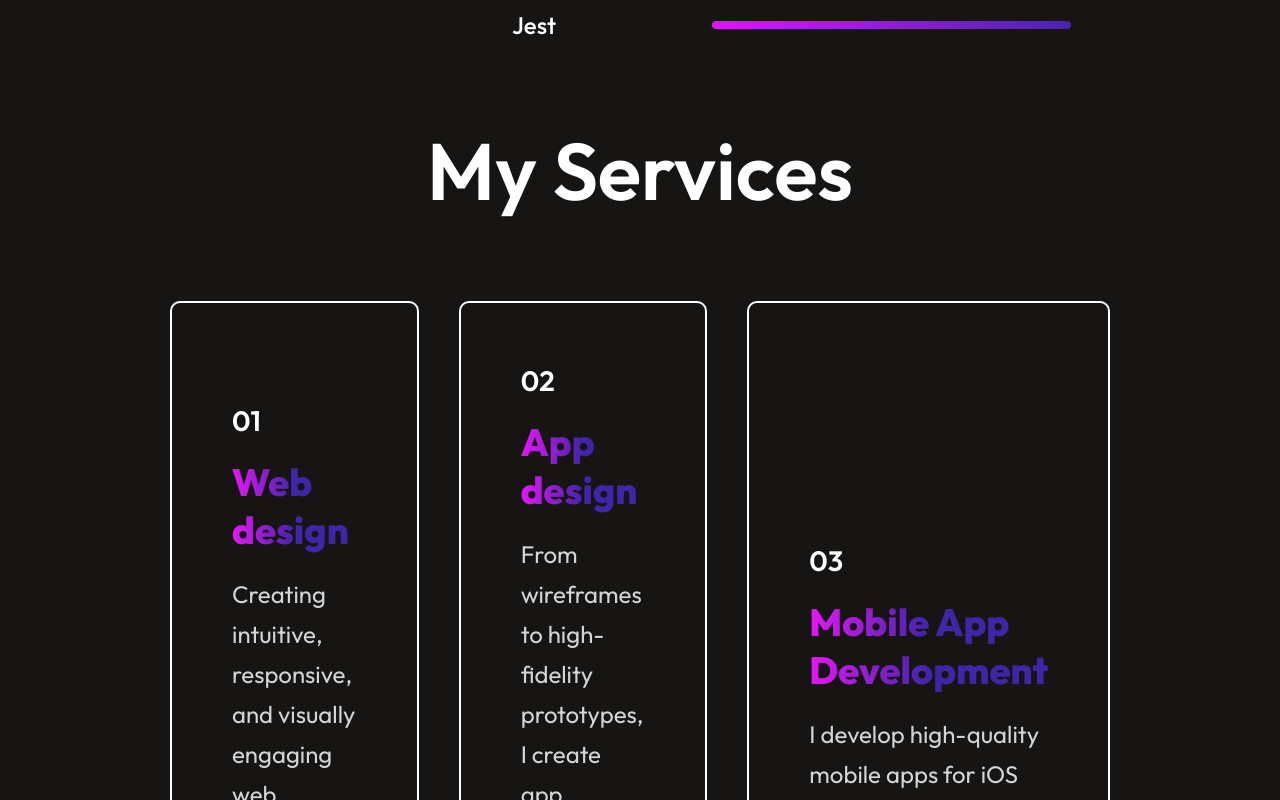
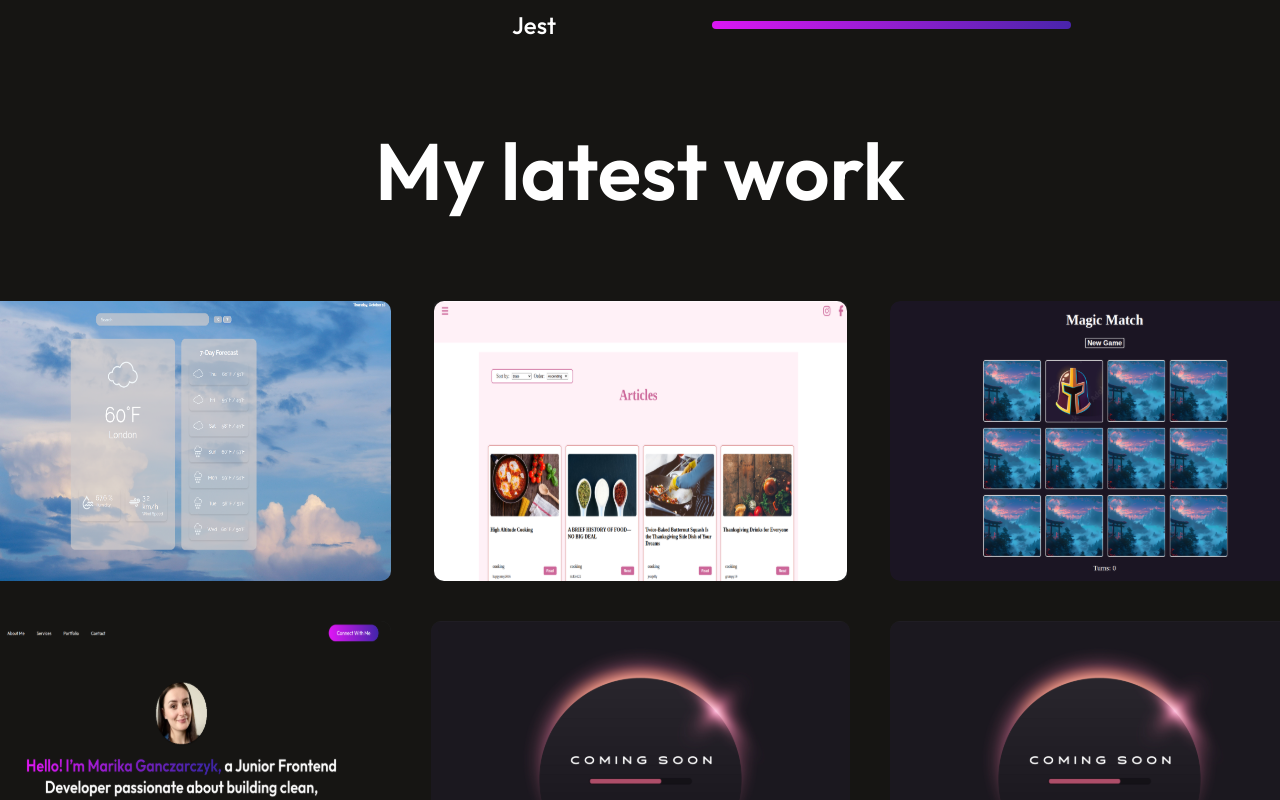
Before and after one commit to MarikaGanczarczyk/my-portfolio, a React (Vite) app in the folder portfolio-react/: page / in a window 1280 px wide. Shown: the part 3120-3920 px from the top of the page. Built offline with nearby package versions, Linux system fonts and the light colour scheme.

Commit message:
Removed Services component and added new project

```diff
--- a/portfolio-react/src/App.jsx
+++ b/portfolio-react/src/App.jsx
@@ -1,29 +1,20 @@
-
 import { Routes, Route, useLocation } from "react-router-dom";
 import Navbar from "./Components/Navbar/Navbar";
 import Hero from "./Components/Hero/Hero";
 import About from "./Components/About/About";
-import Services from "./Components/Services/Services";
+
 import MyWork from "./Components/MyWork/MyWork";
 import Contact from "./Components/Contact/Contact";
 import Footer from "./Components/Footer/Footer";
 import ProjectCard from "./Components/ProjectCard/ProjectCard";
 
-
-
-
-
-
 const App = () => {
-  const location = useLocation()
+  const location = useLocation();
   const showNavbar = location.pathname === "/";
 
-
-
-
   return (
-      <div className="app">
-      {showNavbar && <Navbar  />}
+    <div className="app">
+      {showNavbar && <Navbar />}
 
       <Routes>
         <Route
@@ -32,7 +23,7 @@ const App = () => {
             <>
               <Hero />
               <About />
-              <Services />
+
               <MyWork />
               <Contact />
               <Footer />
--- a/portfolio-react/src/Components/MyWork/MyWork.css
+++ b/portfolio-react/src/Components/MyWork/MyWork.css
@@ -26,6 +26,7 @@
     height: 280px;
     transition: 0.3s;
     cursor: pointer;
+    border-radius: 10px;
 }
 .mywork-container img:hover{
     transform: scale(1.10);
--- a/portfolio-react/src/assets/mywork_data.js
+++ b/portfolio-react/src/assets/mywork_data.js
@@ -1,40 +1,49 @@
 import project1_img from "../assets/project_one.svg";
 import project2_img from "../assets/project_two.svg";
 import project3_img from "../assets/project_three.svg";
-import project4_img from "../assets/project_four.svg";
+import project4_img from "../assets/project_weather2.png";
 import project5_img from "../assets/project_four.svg";
 import project6_img from "../assets/project_four.svg";
 
 const mywork_data = [
+   {
+    w_no: 1,
+    w_name: "Weather Forecast",
+    w_img: project4_img,
+    description:
+      "Weather Live Forecast is a simple and responsive weather application built with React and CSS. It uses a public Weather API to fetch live weather data for the selected city — showing both the current weather and a 7-day forecast.",
+    liveLink: "https://weather-live-a.netlify.app/",
+    githubLink: "https://github.com/MarikaGanczarczyk/weather-app",
+  },
+
   {
-    w_no: 1,
+    w_no: 2,
+    title: "NC-News",
+    w_img: project2_img,
+    description:
+      "This is the front-end application for a full-stack news platform, designed to display and interact with articles, topics, and user comments. Users can browse articles by topic, view full article content, upvote articles, and post/delete comments (if logged in).Built using React, this responsive single-page application consumes data from a RESTful API built in the back end.",
+    liveLink: "https://marika-ganczarczyk-nc-news.netlify.app/home",
+    githubLink: "https://github.com/MarikaGanczarczyk/NC-News-FE.git",
+  },
+    {
+    w_no: 3,
     title: "Memory Game",
     w_img: project1_img,
-    description: "An interactive memory matching game built with React : flip the cards, find matching pairs, and challenge your focus! Built with React (Hooks) and modern JavaScript, styled with CSS Modules, and powered by Vite / Create React App.",
+    description:
+      "An interactive memory matching game built with React : flip the cards, find matching pairs, and challenge your focus! Built with React (Hooks) and modern JavaScript, styled with CSS Modules, and powered by Vite / Create React App.",
     liveLink: "https://memory-game-magic.netlify.app/",
     githubLink: "https://github.com/MarikaGanczarczyk/memory-game.git",
   },
   {
-    w_no: 2,
-    title: "NC-News",
-    w_img: project2_img,
-    description: "This is the front-end application for a full-stack news platform, designed to display and interact with articles, topics, and user comments. Users can browse articles by topic, view full article content, upvote articles, and post/delete comments (if logged in).Built using React, this responsive single-page application consumes data from a RESTful API built in the back end.",
-    liveLink: "https://marika-ganczarczyk-nc-news.netlify.app/home",
-    githubLink: "https://github.com/MarikaGanczarczyk/NC-News-FE.git",
-  },
-  {
-    w_no: 3,
+    w_no: 4,
     title: "My Portfolio",
     w_img: project3_img,
-    description: "This portfolio was built with React to showcase my projects and skills as a front-end developer. It features a clean and responsive design, smooth navigation, and reusable components that make it easy to expand with new projects. By using React (with hooks) and modern JavaScript, I focused on creating an interactive, fast, and user-friendly experience that reflects both my technical skills and design approach.",
+    description:
+      "This portfolio was built with React to showcase my projects and skills as a front-end developer. It features a clean and responsive design, smooth navigation, and reusable components that make it easy to expand with new projects. By using React (with hooks) and modern JavaScript, I focused on creating an interactive, fast, and user-friendly experience that reflects both my technical skills and design approach.",
     liveLink: "https://marika-ganczarczyk.netlify.app/",
     githubLink: "https://github.com/MarikaGanczarczyk/my-portfolio.git",
   },
-  {
-    w_no: 4,
-    w_name: "Web design",
-    w_img: project4_img,
-  },
+
   {
     w_no: 5,
     w_name: "Web design",
```
Also changed, not shown: portfolio-react/src/assets/project_weather.png (added), portfolio-react/src/assets/project_weather2.png (added).
